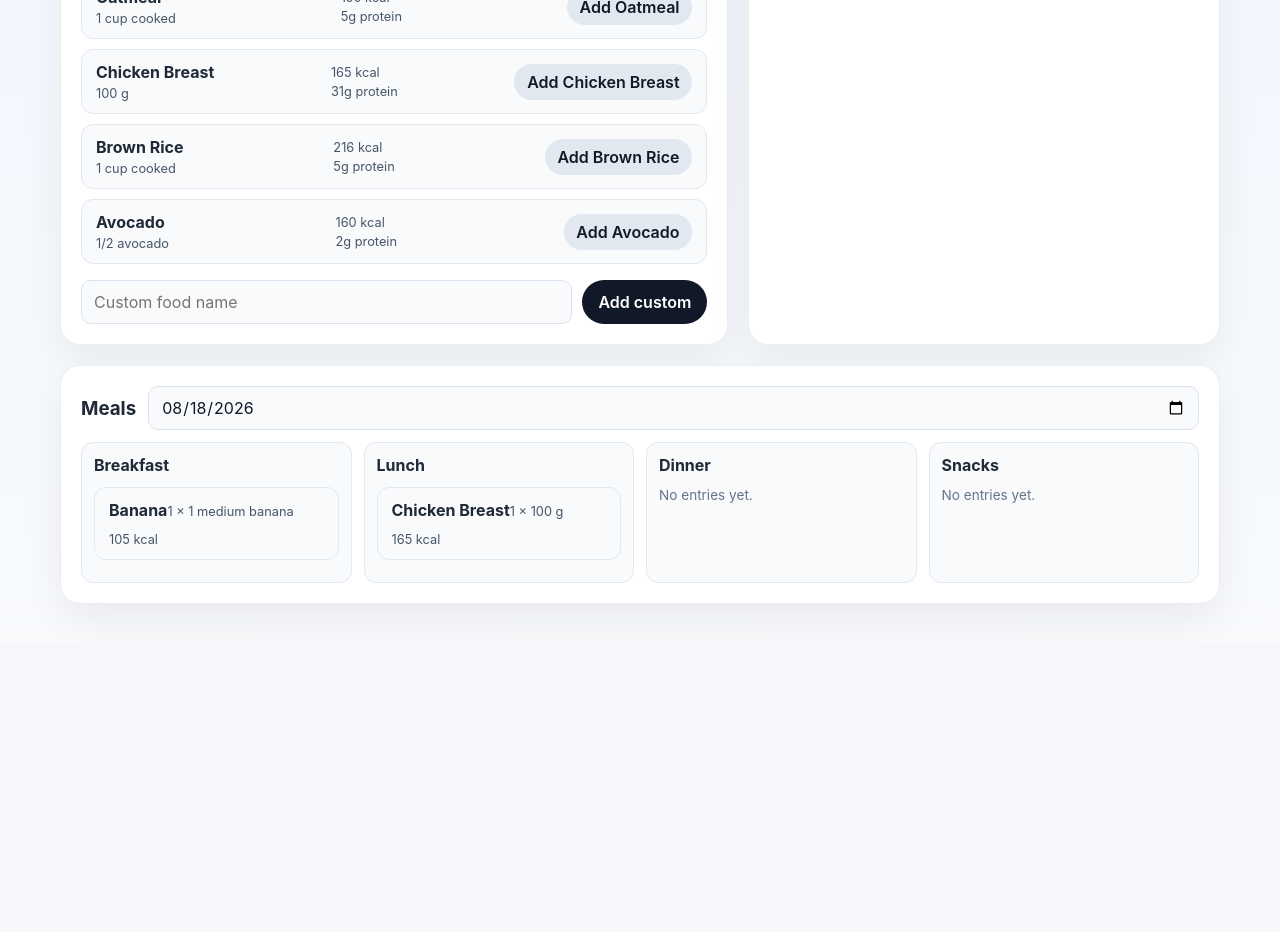
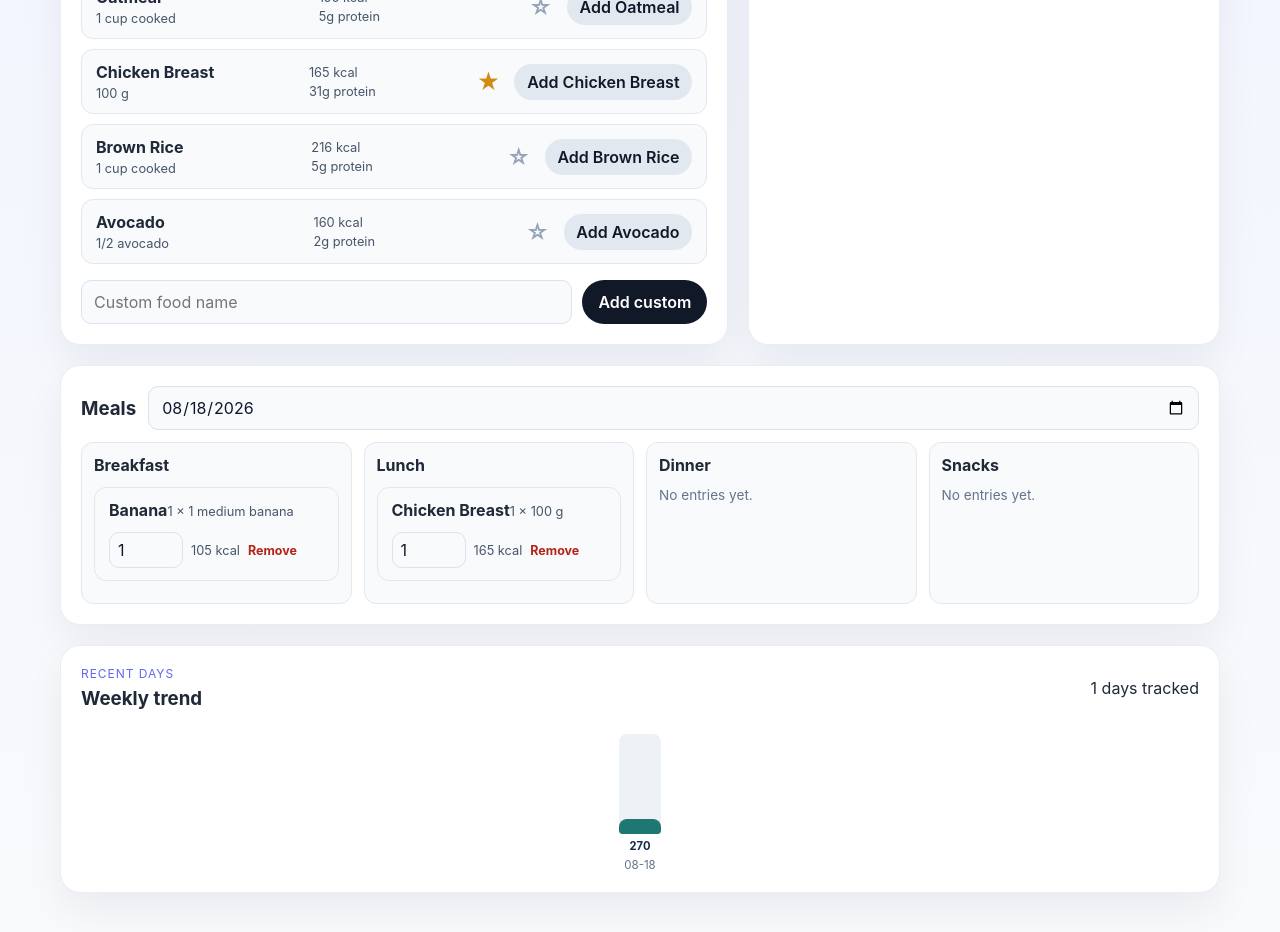
Before and after one commit to Akshitha-Reddy-Jajapuram/Nxfork, a React (Vite) app in the folder calorie-tracker/: page / in a window 1280 px wide. Shown: the part 820-1752 px from the top of the page. Before the commit the page ends 1464 px from the top, so only its background shows below. Built offline with nearby package versions, Linux system fonts and the light colour scheme.

Commit message:
test2408 changes

```diff
--- a/calorie-tracker/src/app/app.tsx
+++ b/calorie-tracker/src/app/app.tsx
@@ -130,6 +130,8 @@ export function App() {
   const [selectedCategory, setSelectedCategory] = useState<MealCategory>('Breakfast');
   const [selectedDate, setSelectedDate] = useState(getTodayKey());
   const [customFoodName, setCustomFoodName] = useState('');
+  const [favoriteFoodIds, setFavoriteFoodIds] = useState<string[]>(['banana', 'chicken-breast']);
+  const [favoritesOnly, setFavoritesOnly] = useState(false);
   const [mealEntries, setMealEntries] = useState<MealEntry[]>(() => {
     const stored = window.localStorage.getItem('calorie-tracker-demo');
 
@@ -157,10 +159,12 @@ export function App() {
       return foodLibrary;
     }
 
-    return foodLibrary.filter((food) =>
-      food.name.toLowerCase().includes(normalized) || food.serving.toLowerCase().includes(normalized),
-    );
-  }, [searchTerm]);
+    return foodLibrary.filter((food) => {
+      const matchesSearch =
+        food.name.toLowerCase().includes(normalized) || food.serving.toLowerCase().includes(normalized);
+      return matchesSearch && (!favoritesOnly || favoriteFoodIds.includes(food.id));
+    });
+  }, [favoriteFoodIds, favoritesOnly, searchTerm]);
 
   const todayEntries = mealEntries.filter((entry) => entry.date === selectedDate);
   const totals = todayEntries.reduce(
@@ -176,6 +180,15 @@ export function App() {
 
   const remainingCalories = target - totals.calories;
   const progressPercent = Math.min((totals.calories / target) * 100, 100);
+  const history = Array.from(new Set(mealEntries.map((entry) => entry.date)))
+    .sort()
+    .slice(-7)
+    .map((date) => ({
+      date,
+      calories: mealEntries
+        .filter((entry) => entry.date === date)
+        .reduce((sum, entry) => sum + entry.calories * entry.quantity, 0),
+    }));
 
   const addFoodEntry = (food: FoodItem) => {
     const entry: MealEntry = {
@@ -187,6 +200,28 @@ export function App() {
     };
 
     setMealEntries((previous) => [entry, ...previous]);
+  };
+
+  const updateQuantity = (entryId: number, quantity: number) => {
+    if (!Number.isFinite(quantity) || quantity <= 0) {
+      return;
+    }
+
+    setMealEntries((previous) =>
+      previous.map((entry) => (entry.id === entryId ? { ...entry, quantity } : entry)),
+    );
+  };
+
+  const removeEntry = (entryId: number) => {
+    setMealEntries((previous) => previous.filter((entry) => entry.id !== entryId));
+  };
+
+  const toggleFavorite = (foodId: string) => {
+    setFavoriteFoodIds((previous) =>
+      previous.includes(foodId)
+        ? previous.filter((id) => id !== foodId)
+        : [...previous, foodId],
+    );
   };
 
   const addCustomFood = () => {
@@ -340,6 +375,13 @@ export function App() {
           </label>
 
           <div className="segment-row">
+            <button
+              type="button"
+              className={favoritesOnly ? 'segment active' : 'segment'}
+              onClick={() => setFavoritesOnly((previous) => !previous)}
+            >
+              Favorites
+            </button>
             {foodCategories.map((category) => (
               <button
                 key={category}
@@ -363,9 +405,19 @@ export function App() {
                   <span>{food.calories} kcal</span>
                   <span>{food.protein}g protein</span>
                 </div>
-                <button type="button" className="small-button" onClick={() => addFoodEntry(food)}>
-                  Add {food.name}
-                </button>
+                <div className="food-actions">
+                  <button
+                    type="button"
+                    className={favoriteFoodIds.includes(food.id) ? 'favorite-button active' : 'favorite-button'}
+                    aria-label={`${favoriteFoodIds.includes(food.id) ? 'Remove' : 'Add'} ${food.name} favorite`}
+                    onClick={() => toggleFavorite(food.id)}
+                  >
+                    {favoriteFoodIds.includes(food.id) ? '★' : '☆'}
+                  </button>
+                  <button type="button" className="small-button" onClick={() => addFoodEntry(food)}>
+                    Add {food.name}
+                  </button>
+                </div>
               </div>
             ))}
           </div>
@@ -431,7 +483,25 @@ export function App() {
                             {entry.quantity} × {entry.serving}
                           </span>
                         </div>
-                        <span>{entry.calories * entry.quantity} kcal</span>
+                        <div className="entry-controls">
+                          <input
+                            aria-label={`${entry.name} quantity`}
+                            type="number"
+                            min="0.25"
+                            step="0.25"
+                            value={entry.quantity}
+                            onChange={(event) => updateQuantity(entry.id, Number(event.target.value))}
+                          />
+                          <span>{Math.round(entry.calories * entry.quantity)} kcal</span>
+                          <button
+                            type="button"
+                            className="delete-button"
+                            aria-label={`Delete ${entry.name}`}
+                            onClick={() => removeEntry(entry.id)}
+                          >
+                            Remove
+                          </button>
+                        </div>
                       </div>
                     ))
                   )}
@@ -440,6 +510,31 @@ export function App() {
             })}
           </div>
         </section>
+
+        <section className="card wide-card">
+          <div className="section-header">
+            <div>
+              <p className="eyebrow">Recent days</p>
+              <h3>Weekly trend</h3>
+            </div>
+            <span>{history.length} days tracked</span>
+          </div>
+          <div className="history-bars" aria-label="Weekly calorie history">
+            {history.length === 0 ? (
+              <p className="empty-state">Log a meal to start your trend.</p>
+            ) : (
+              history.map(({ date, calories }) => (
+                <div key={date} className="history-day">
+                  <div className="history-bar-track">
+                    <span style={{ height: `${Math.min((calories / target) * 100, 100)}%` }} />
+                  </div>
+                  <strong>{Math.round(calories)}</strong>
+                  <span>{date.slice(5)}</span>
+                </div>
+              ))
+            )}
+          </div>
+        </section>
       </main>
     </div>
   );
--- a/calorie-tracker/src/styles.css
+++ b/calorie-tracker/src/styles.css
@@ -128,6 +128,36 @@ button {
 .metric-row strong,
 .macro-grid strong {
   font-size: 1.4rem;
+}
+
+.food-actions {
+  display: flex;
+  align-items: center;
+  gap: 8px;
+}
+
+.favorite-button,
+.delete-button {
+  border: 0;
+  background: transparent;
+  font-weight: 700;
+}
+
+.favorite-button {
+  min-width: 36px;
+  min-height: 36px;
+  color: #94a3b8;
+  font-size: 1.4rem;
+}
+
+.favorite-button.active {
+  color: #d18b13;
+}
+
+.delete-button {
+  padding: 4px 0;
+  color: #b42318;
+  font-size: 0.78rem;
 }
 
 .card:nth-of-type(2) {
@@ -303,6 +333,69 @@ select {
   margin-bottom: 10px;
 }
 
+.entry-controls {
+  display: flex;
+  align-items: center;
+  flex-wrap: wrap;
+  gap: 8px;
+  width: 100%;
+}
+
+.entry-controls input {
+  width: 74px;
+  padding: 7px 8px;
+}
+
+.history-bars {
+  display: flex;
+  align-items: end;
+  justify-content: space-between;
+  gap: 12px;
+  min-height: 150px;
+  padding-top: 12px;
+}
+
+.history-day {
+  display: flex;
+  flex: 1;
+  align-items: center;
+  flex-direction: column;
+  gap: 5px;
+  color: #64748b;
+  font-size: 0.72rem;
+}
+
+.history-day strong {
+  color: #172b4d;
+  font-size: 0.7rem;
+}
+
+.history-bar-track {
+  display: flex;
+  align-items: end;
+  width: 100%;
+  max-width: 42px;
+  height: 100px;
+  overflow: hidden;
+  border-radius: 8px 8px 3px 3px;
+  background: #edf1f5;
+}
+
+.history-bar-track span {
+  display: block;
+  width: 100%;
+  min-height: 4px;
+  border-radius: 8px 8px 3px 3px;
+  background: #1d7874;
+}
+
+button:focus-visible,
+input:focus-visible,
+select:focus-visible {
+  outline: 3px solid rgba(209, 139, 19, 0.42);
+  outline-offset: 2px;
+}
+
 .empty-state {
   margin: 0;
   color: #64748b;
@@ -335,4 +428,12 @@ select {
     display: grid;
     grid-template-columns: 1fr;
   }
+
+  .food-actions {
+    justify-content: space-between;
+  }
+
+  .history-bars {
+    gap: 5px;
+  }
 }
```
Also changed, not shown: 1 other file (tests, documents, lock files or other folders).
